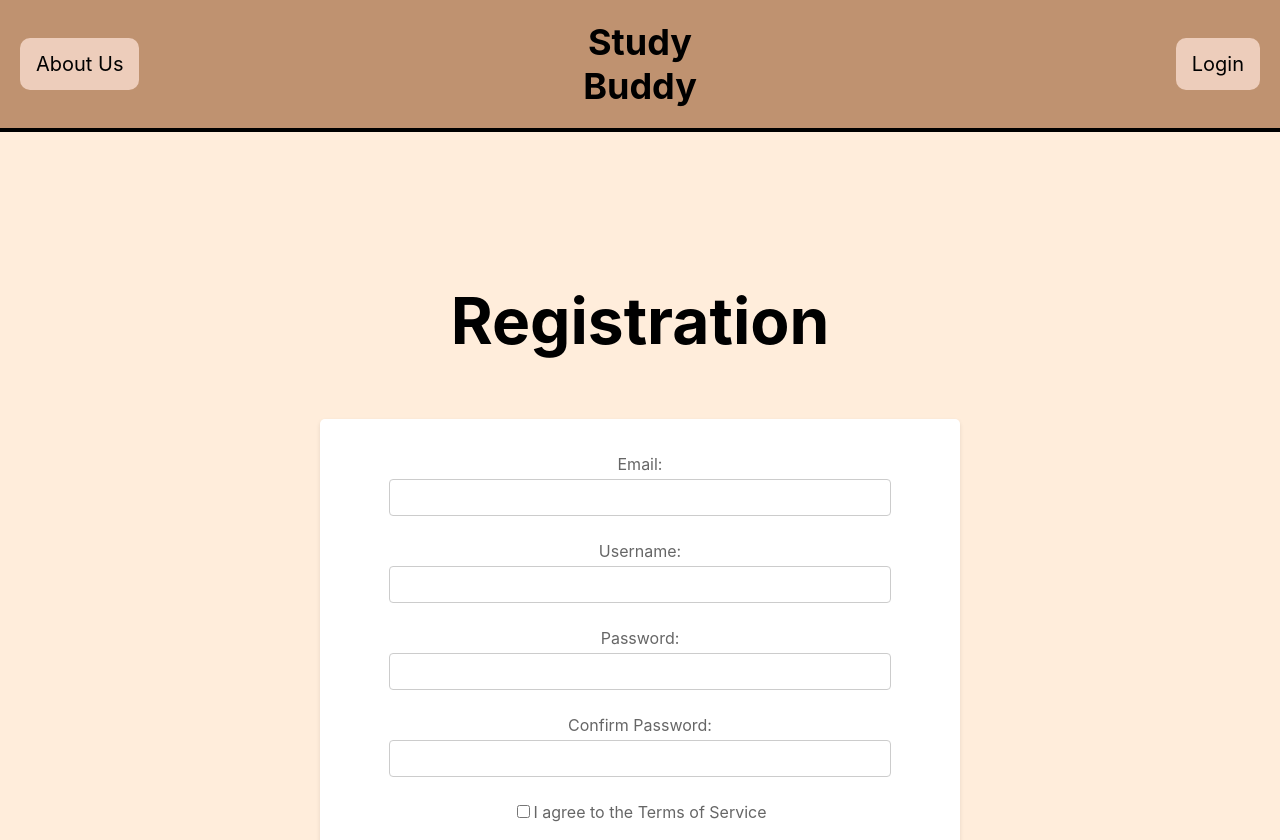
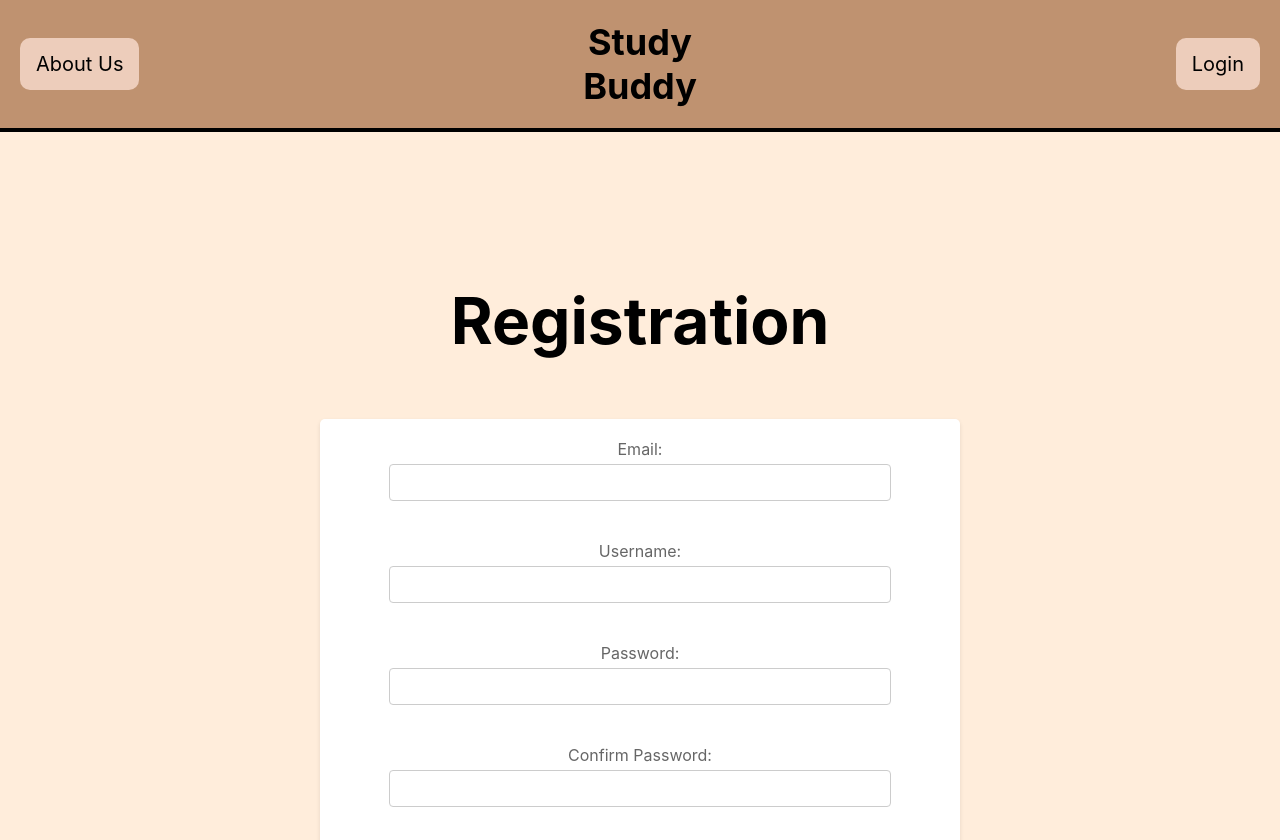
Before and after one commit to nguyenkkent/StuddyBuddy-Individual, a React (Create React App) app in the folder application/frontend/: page /register in a window 1280 px wide. Built offline with nearby package versions, Linux system fonts and the light colour scheme; no server answers.

Commit message:
fix registration css

```diff
--- a/application/frontend/src/components/pages/Registration.js
+++ b/application/frontend/src/components/pages/Registration.js
@@ -136,10 +136,12 @@ function Registration() {
         />
 
         <div>
-          <label className="formlabel">
-            <input type="checkbox" name="agreeToTerms" checked={user.agreeToTerms} onChange={handleChange} />
-            I agree to the Terms of Service
-          </label>
+          <div className='agreeBox'>
+            <input type="checkbox" name="agreeToTerms" id="agreeToTerms" checked={user.agreeToTerms} onChange={handleChange} />
+            <label className="formlabel" for="agreeToTerms">
+              I agree to the Terms of Service
+            </label>
+          </div>
           {errors.agreeToTerms && <div className="error">{errors.agreeToTerms}</div>}
         </div>
         <button className="registerbutton" type="submit">Register</button>
--- a/application/frontend/src/css/Register.css
+++ b/application/frontend/src/css/Register.css
@@ -25,6 +25,10 @@
   border-radius: 5px;
 }
 
+.registrationform > * + * {
+  margin-top: 30px;
+}
+
 .formgroup {
   margin-bottom: 10px;
   width: 100%;
@@ -36,7 +40,9 @@
   color: #666;
 }
 
-input[type="email"], input[type="text"], input[type="password"] {
+input[type="email"],
+input[type="text"],
+input[type="password"] {
   width: 80%;
   padding: 10px;
   margin-bottom: 10px;
@@ -73,6 +79,12 @@ input[type="email"], input[type="text"], input[type="password"] {
   margin-top: 0px;
 }
 
+.agreeBox {
+  display: flex;
+  align-content: center;
+  justify-content: center;
+}
+
 .guestlink {
   color: black;
   text-decoration: none;
@@ -84,5 +96,5 @@ input[type="email"], input[type="text"], input[type="password"] {
 
 .guestlink:hover {
   text-decoration: underline;
-    font-size: 1.5rem;
+
 }
--- a/application/frontend/src/css/Settings.css
+++ b/application/frontend/src/css/Settings.css
@@ -22,7 +22,7 @@ html {
 }
 
 .settings-form h2,
-label {
+.settings-form label {
   margin-top: 15px;
   color: #333;
 }
```
Lines whose indentation alone changed are shown as unchanged.
